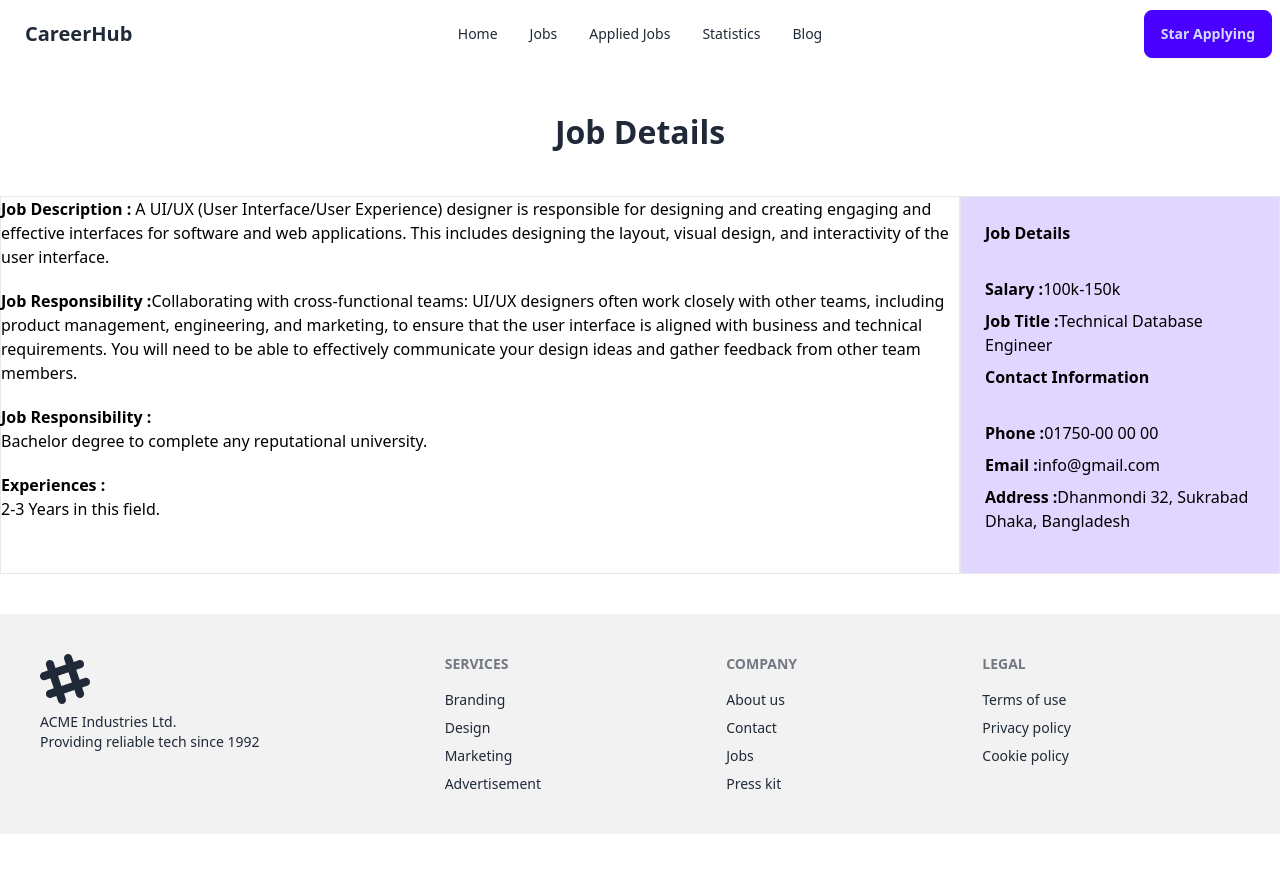
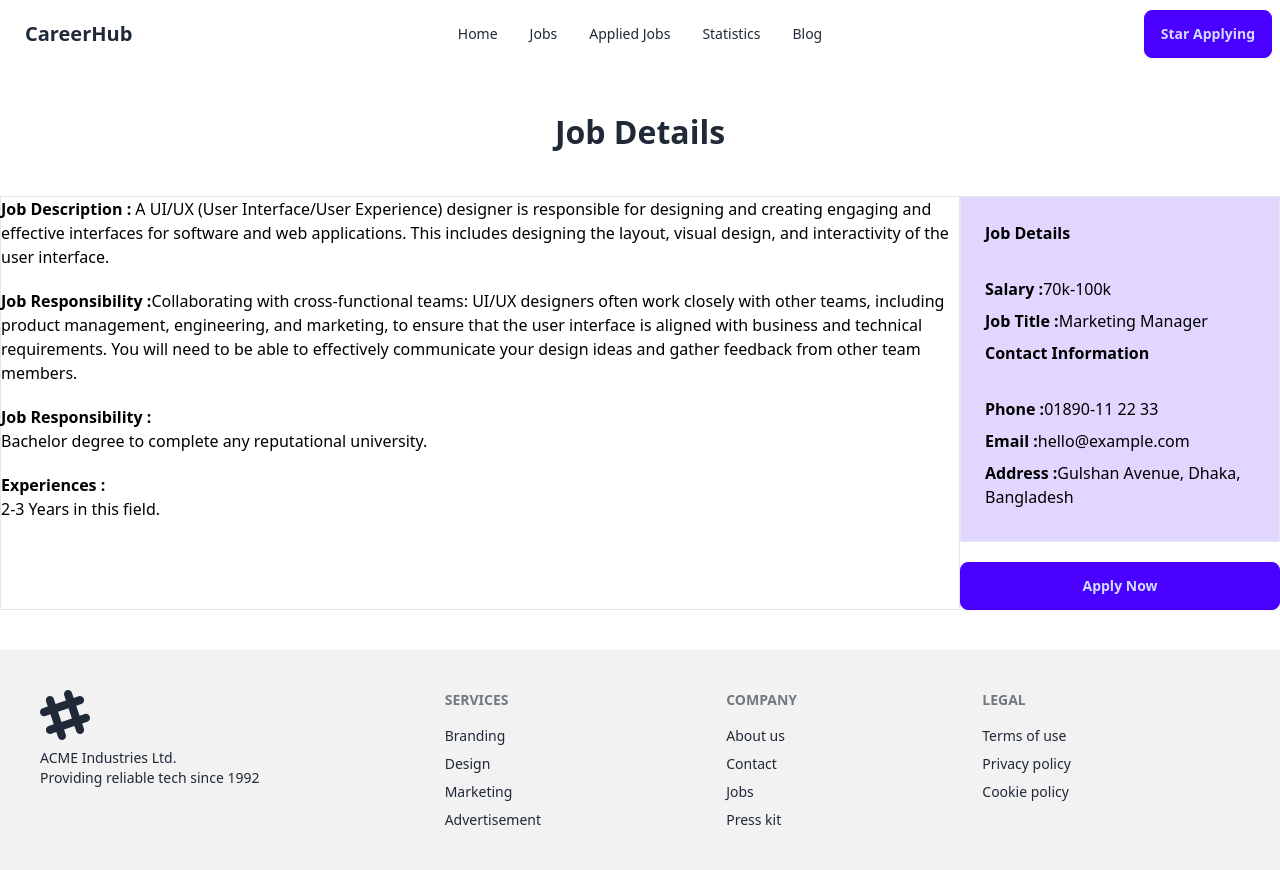
Before and after one commit to Anondoraydev/react-career-hub-repo, a React (Vite) app: page /job/1 in a window 1280 px wide. Before the commit the page ends 834 px from the top, so only its background shows below. Built offline with nearby package versions, Linux system fonts and the light colour scheme.

Commit message:
added all data load

```diff
--- a/public/jobs.json
+++ b/public/jobs.json
@@ -2,88 +2,88 @@
 	{
 		"id": 1,
 		"logo": "https://i.ibb.co/PzrbTxh/google-1-1-1.png",
-		"job_title": "Technical Database Engineer",
+		"job_title": "Marketing Manager",
 		"company_name": "Google LLC",
 		"remote_or_onsite": "Remote",
 		"location": "Dhaka, Bangladesh",
 		"job_type": "Full Time",
-		"salary": "100k-150k",
+		"salary": "70k-100k",
 		"job_description": " A UI/UX (User Interface/User Experience) designer is responsible for designing and creating engaging and effective interfaces for software and web applications. This includes designing the layout, visual design, and interactivity of the user interface.",
 		"job_responsibility": "Collaborating with cross-functional teams: UI/UX designers often work closely with other teams, including product management, engineering, and marketing, to ensure that the user interface is aligned with business and technical requirements. You will need to be able to effectively communicate your design ideas and gather feedback from other team members.",
 		"educational_requirements": "Bachelor degree to complete any reputational university.",
 		"experiences": "2-3 Years in this field.",
 		"contact_information": {
-			"phone": "01750-00 00 00",
-			"email": "info@gmail.com",
-			"address": "Dhanmondi 32, Sukrabad Dhaka, Bangladesh"
+			"phone": "01890-11 22 33",
+			"email": "hello@example.com",
+			"address": "Gulshan Avenue, Dhaka, Bangladesh"
 		}
 	},
 	{
 		"id": 2,
 		"logo": "https://i.ibb.co.com/grDThBV/netflix-4-1.png",
-		"job_title": "Senior Product Designer",
+		"job_title": "Software Engineer",
 		"company_name": "Netflix",
 		"remote_or_onsite": "Onsite",
 		"location": "Dhaka, Bangladesh",
 		"job_type": "Full Time",
-		"salary": "100k-150k",
+		"salary": "80k-120k",
 		"job_description": "A UI/UX (User Interface/User Experience) designer is responsible for designing and creating engaging and effective interfaces for software and web applications. This includes designing the layout, visual design, and interactivity of the user interface.",
 		"job_responsibility": "Collaborating with cross-functional teams: UI/UX designers often work closely with other teams, including product management, engineering, and marketing, to ensure that the user interface is aligned with business and technical requirements. You will need to be able to effectively communicate your design ideas and gather feedback from other team members.",
 		"educational_requirements": "Bachelor degree to complete any reputational university.",
 		"experiences": "2-3 Years in this field.",
 		"contact_information": {
-			"phone": "01750-00 00 00",
-			"email": "info@gmail.com",
-			"address": "Dhanmondi 32, Sukrabad Dhaka, Bangladesh"
+			"phone": "01980-44 55 66",
+			"email": "support@example.com",
+			"address": "Bashundhara R/A, Dhaka, Bangladesh"
 		}
 	},
 	{
 		"id": 3,
 		"logo": "https://i.ibb.co.com/tzmGYzW/tesla-9-1.png",
-		"job_title": "Software Engineer",
+		"job_title": "UI/UX Designer",
 		"company_name": "Tesla",
 		"remote_or_onsite": "Onsite",
 		"location": "Dhaka, Bangladesh",
 		"job_type": "Full Time",
-		"salary": "100k-150k",
+		"salary": "60k-90k",
 		"job_description": " A UI/UX (User Interface/User Experience) designer is responsible for designing and creating engaging and effective interfaces for software and web applications. This includes designing the layout, visual design, and interactivity of the user interface.",
 		"job_responsibility": "Collaborating with cross-functional teams: UI/UX designers often work closely with other teams, including product management, engineering, and marketing, to ensure that the user interface is aligned with business and technical requirements. You will need to be able to effectively communicate your design ideas and gather feedback from other team members.",
 		"educational_requirements": "Bachelor degree to complete any reputational university.",
 		"experiences": "2-3 Years in this field.",
 		"contact_information": {
-			"phone": "01750-00 00 00",
-			"email": "info@gmail.com",
-			"address": "Dhanmondi 32, Sukrabad Dhaka, Bangladesh"
+			"phone": "01670-77 88 99",
+			"email": "admin@example.com",
+			"address": "Uttara Sector 4, Dhaka, Bangladesh"
 		}
 	},
 	{
 		"id": 4,
 		"logo": "https://i.ibb.co/PzrbTxh/google-1-1-1.png",
-		"job_title": "Software Engineer",
+		"job_title": "Project Manager",
 		"company_name": "Google LLC",
 		"remote_or_onsite": "Onsite",
 		"location": "Dhaka, Bangladesh",
 		"job_type": "Full Time",
-		"salary": "100k-150k",
+		"salary": "85k-110k",
 		"job_description": "A UI/UX (User Interface/User Experience) designer is responsible for designing and creating engaging and effective interfaces for software and web applications. This includes designing the layout, visual design, and interactivity of the user interface.",
 		"job_responsibility": "Collaborating with cross-functional teams: UI/UX designers often work closely with other teams, including product management, engineering, and marketing, to ensure that the user interface is aligned with business and technical requirements. You will need to be able to effectively communicate your design ideas and gather feedback from other team members.",
 		"educational_requirements": "Bachelor degree to complete any reputational university.",
 		"experiences": "2-3 Years in this field.",
 		"contact_information": {
-			"phone": "01750-00 00 00",
-			"email": "info@gmail.com",
-			"address": "Dhanmondi 32, Sukrabad Dhaka, Bangladesh"
+			"phone": "01450-22 33 44",
+			"email": "contact@domain.com",
+			"address": "Mohammadpur, Dhaka, Bangladesh"
 		}
 	},
 	{
 		"id": 5,
 		"logo": "https://i.ibb.co.com/grDThBV/netflix-4-1.png",
-		"job_title": "Technical Database Engineer",
+		"job_title": "Full Stack Developer",
 		"company_name": "Tesla",
 		"remote_or_onsite": "Remote",
 		"location": "Dhaka, Bangladesh",
 		"job_type": "Full Time",
-		"salary": "100k-150k",
+		"salary": "95k-140k",
 		"job_description": "A UI/UX (User Interface/User Experience) designer is responsible for designing and creating engaging and effective interfaces for software and web applications. This includes designing the layout, visual design, and interactivity of the user interface.",
 		"job_responsibility": "Collaborating with cross-functional teams: UI/UX designers often work closely with other teams, including product management, engineering, and marketing, to ensure that the user interface is aligned with business and technical requirements. You will need to be able to effectively communicate your design ideas and gather feedback from other team members.",
 		"educational_requirements": "Bachelor degree to complete any reputational university.",
@@ -108,9 +108,9 @@
 		"educational_requirements": "Bachelor degree to complete any reputational university.",
 		"experiences": "2-3 Years in this field.",
 		"contact_information": {
-			"phone": "01750-00 00 00",
-			"email": "info@gmail.com",
-			"address": "Dhanmondi 32, Sukrabad Dhaka, Bangladesh"
+			"phone": "01234-56 78 90",
+			"email": "contact@example.com",
+			"address": "Banani Block A, Dhaka, Bangladesh"
 		}
 	}
 ]
--- a/src/components/ErrorPage/ErrorPage.jsx
+++ b/src/components/ErrorPage/ErrorPage.jsx
@@ -2,9 +2,9 @@ import { Link } from "react-router-dom";
 
 const ErrorPage = () => {
 	return (
-		<div>
-			<h2>Oops!!!</h2>
-			<Link to="/">Go back to Home</Link>
+		<div className=" absolute top-1/2 left-1/2 transform -translate-1/2">
+			<h2 className="text-6xl text-red-600">Oops!!!</h2>
+			<Link to="/" className="bg-teal-500 p-5 mt-5 block mx-auto text-center rounded-lg">Go back to Home</Link>
 		</div>
 	);
 };
--- a/src/components/FeaturedJobs/FeaturedJobs.jsx
+++ b/src/components/FeaturedJobs/FeaturedJobs.jsx
@@ -21,7 +21,7 @@ const FeaturedJobs = () => {
 					need. Its your future
 				</p>
 			</div>
-			<div className="grid grid-cols-2 gap-6">
+			<div className="grid grid-cols-2 gap-6 mt-14">
 				{/* jodi disply te com data dekhate chai ta hole slice korte hobe */}
 
 				{jobs.slice(0, dataLength).map((job) => (
--- a/src/components/JobDetelis/JobDetelis.jsx
+++ b/src/components/JobDetelis/JobDetelis.jsx
@@ -35,6 +35,7 @@ const JobDetelis = () => {
 						</h2>
 					</div>
 				</div>
+				<div>
 					<div className="border bg-[#e1d6ff] p-6">
 						<h2 className="font-bold text-black pb-8">Job Details</h2>
 
@@ -49,11 +50,15 @@ const JobDetelis = () => {
 
 						<h2 className="font-bold text-black pb-2">
 							Phone :
-						<span className="font-normal">{job.contact_information.phone}</span>
+							<span className="font-normal">
+								{job.contact_information.phone}
+							</span>
 						</h2>
 						<h2 className="font-bold text-black pb-2">
 							Email :
-						<span className="font-normal">{job.contact_information.email}</span>
+							<span className="font-normal">
+								{job.contact_information.email}
+							</span>
 						</h2>
 						<h2 className="font-bold text-black pb-2">
 							Address :
@@ -62,6 +67,8 @@ const JobDetelis = () => {
 							</span>
 						</h2>
 					</div>
+					<button className="btn btn-primary w-full mt-5">Apply Now</button>
+				</div>
 			</div>
 		</div>
 	);
--- a/src/main.jsx
+++ b/src/main.jsx
@@ -25,7 +25,7 @@ const router = createBrowserRouter([
 			{
 				path: "/job/:id",
 				element: <JobDetelis />,
-				loader: () => fetch("../jobs.json"),
+				loader: () => fetch("../jobs.json"), //akhane ai vabe sob data ak sonnge sob data loed kora thik na j tuku data lagbe sei tuku data akhan theke lod korte hobe
 			},
 		],
 	},
```
Lines whose indentation alone changed are shown as unchanged.
